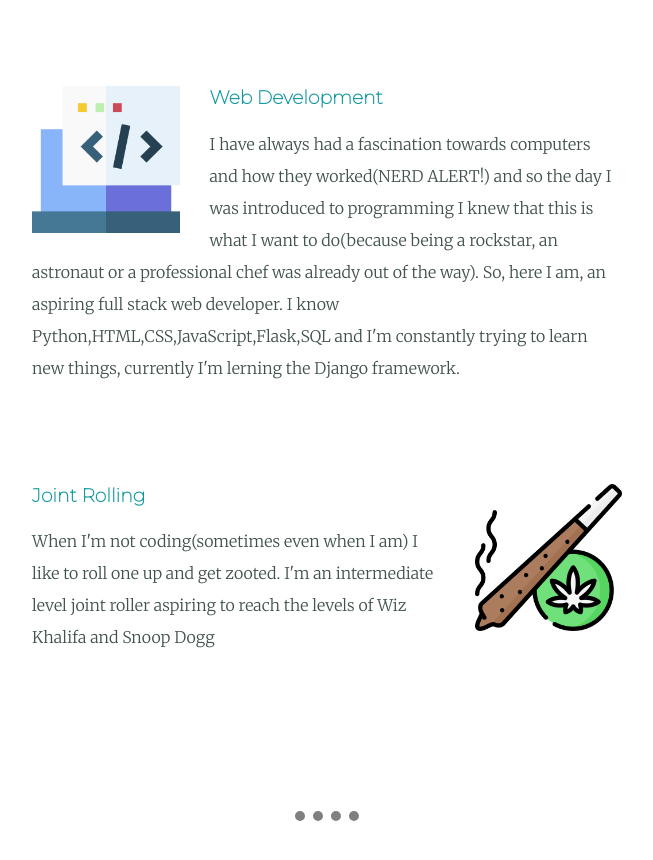
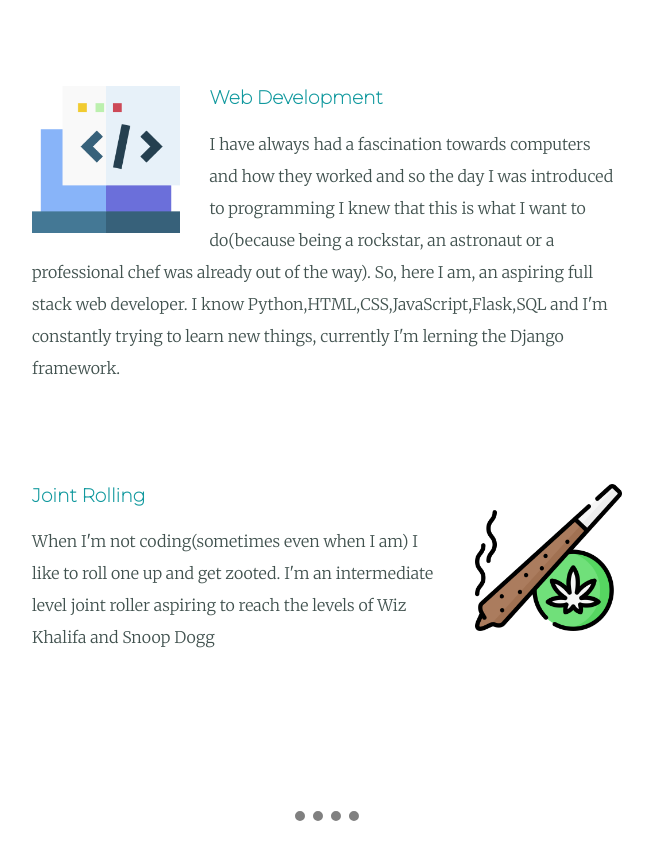
Before and after one commit to shivansh3345/Personal-Page, a plain HTML site: page index.html in a window 1280 px wide. Shown: the part 1720-2580 px from the top of the page, without its empty margins (313-966 px from the left). Drawn offline with Linux system fonts and the light colour scheme.

Commit message:
Update index.html

```diff
--- a/index.html
+++ b/index.html
@@ -28,7 +28,7 @@
         <div class="skill-row">
           <img class="coding-img" src="images/coding.png" alt="coding">
           <h3>Web Development</h3>
-          <p>I have always had a fascination towards computers and how they worked(NERD ALERT!) and so the day I was introduced to programming I knew that this is what I want to do(because being a rockstar, an astronaut or a professional chef was already out of the way). So, here I am, an aspiring full stack web developer. I know Python,HTML,CSS,JavaScript,Flask,SQL and I'm constantly trying to learn new things, currently I'm lerning the Django framework.</p>
+          <p>I have always had a fascination towards computers and how they worked and so the day I was introduced to programming I knew that this is what I want to do(because being a rockstar, an astronaut or a professional chef was already out of the way). So, here I am, an aspiring full stack web developer. I know Python,HTML,CSS,JavaScript,Flask,SQL and I'm constantly trying to learn new things, currently I'm lerning the Django framework.</p>
         </div>
         <div class="skill-row">
           <img class="joint-img" src="images/joint.png" alt="joint">
```
